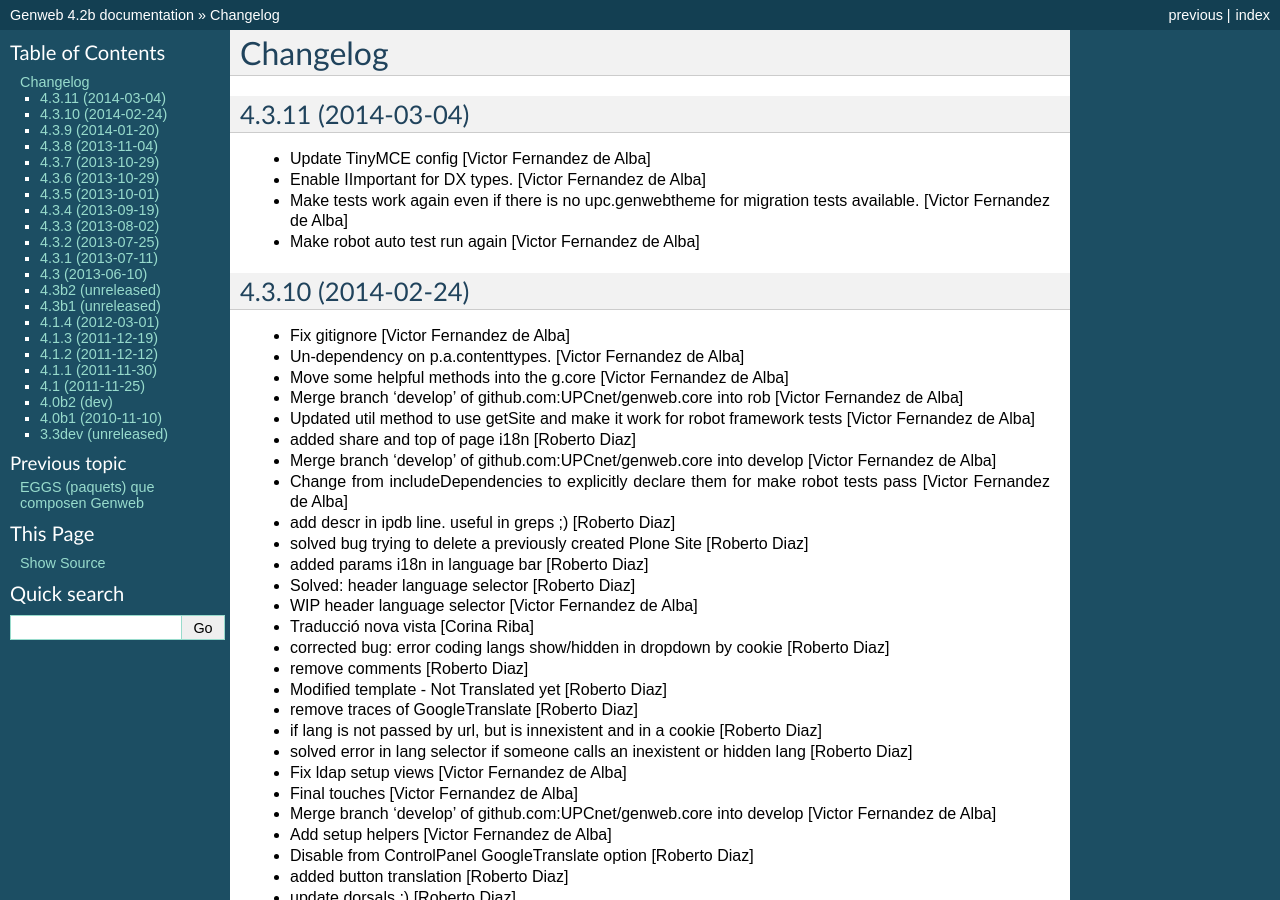
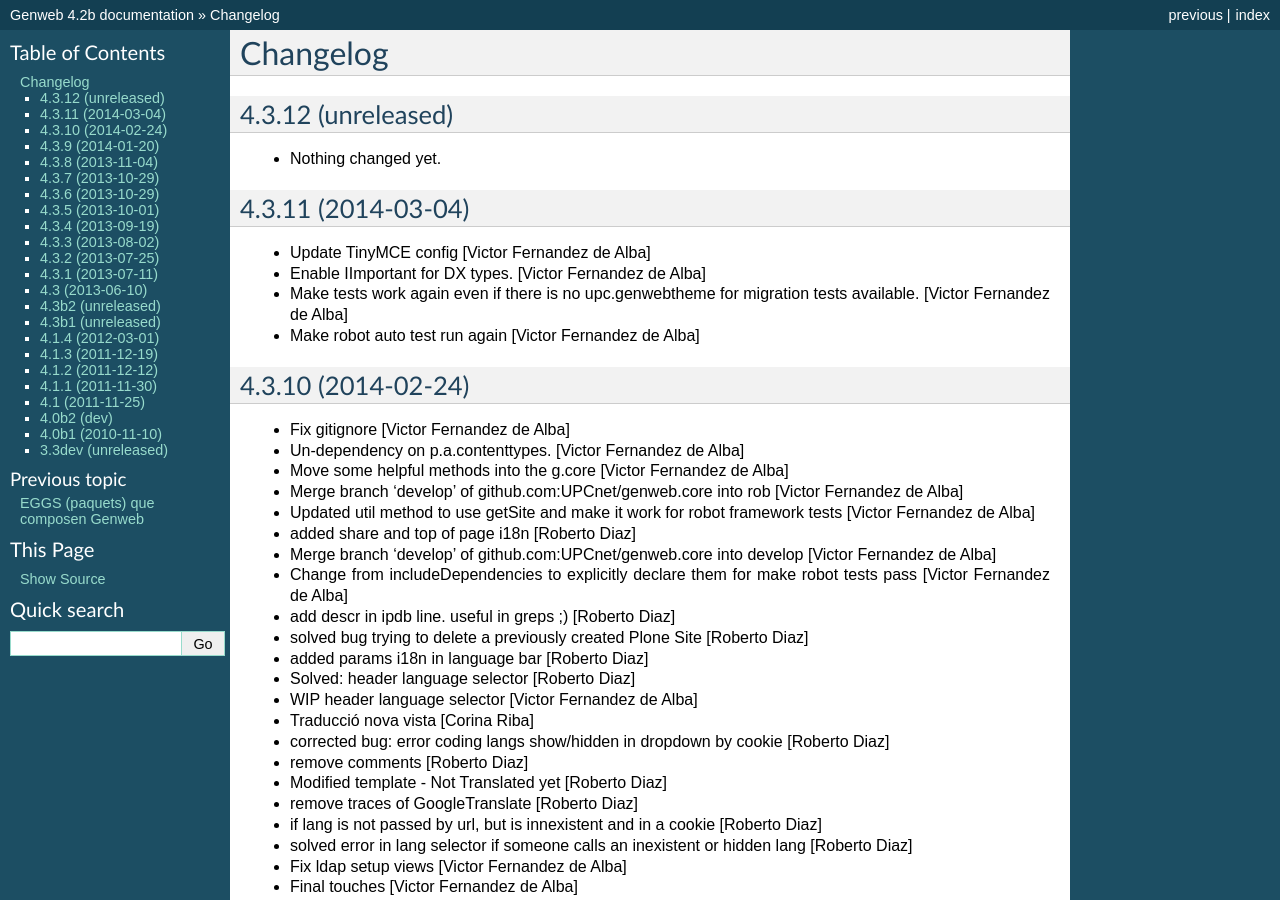
Before and after one commit to UPCnet/genweb.core, a Sphinx documentation site: the page built from docs/HISTORY.rst, in a window 1280 px wide and 900 px high. Built offline with Sphinx 7.4.7, drawn with Linux system fonts in a browser that asks for light colours.

Commit message:
Back to development: 4.3.12

```diff
--- a/docs/HISTORY.rst
+++ b/docs/HISTORY.rst
@@ -1,5 +1,11 @@
 Changelog
 =========
+
+4.3.12 (unreleased)
+-------------------
+
+- Nothing changed yet.
+
 
 4.3.11 (2014-03-04)
 -------------------
--- a/setup.py
+++ b/setup.py
@@ -1,7 +1,7 @@
 from setuptools import setup, find_packages
 import os
 
-version = '4.3.11'
+version = '4.3.12.dev0'
 
 README = open("README.rst").read()
 HISTORY = open(os.path.join("docs", "HISTORY.rst")).read()
```
